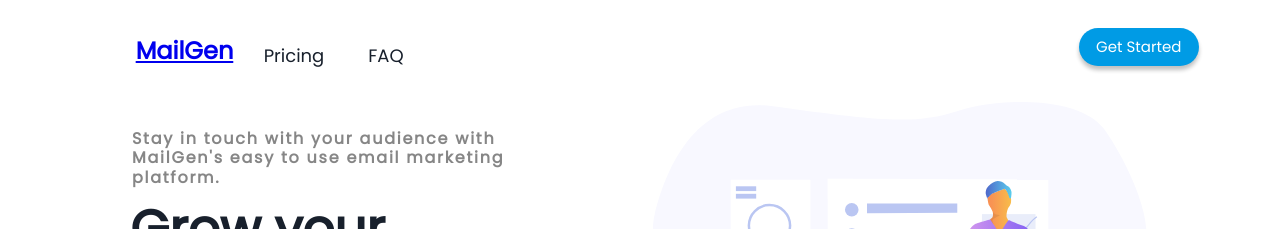
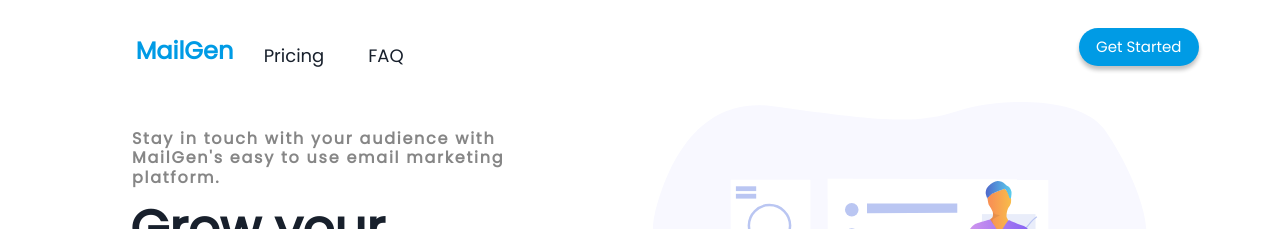
Before and after one commit to RumenovViktor/rumenovviktor.github.io, a Jekyll site: the page built from index.html, in a window 1280 px wide. Shown: the top 229 px of the page. Built offline with Jekyll 4.4.1, drawn with Linux system fonts in a browser that asks for light colours; the list of posts is cut into pages by our own code.

Commit message:
fixed brand name styling

```diff
--- a/css/Mailgen.css
+++ b/css/Mailgen.css
@@ -98,16 +98,19 @@
   margin-top: 2.2%;
 }
 
+.mailgen-brand-name > a {
+  color: #009be5;
+  text-decoration: none;
+}
+
 .mailgen-brand-name{
     position: absolute;
     bottom: 0;
     font: 600 24px/1.2 "Poppins", Helvetica, Arial, serif;
-    color: #009be5;
     letter-spacing: 0px;
     height: -webkit-min-content;
     height: -moz-min-content;
     height: min-content;
-    text-decoration: none;
 }
 
 .mailgen-nav-link-block{
```
